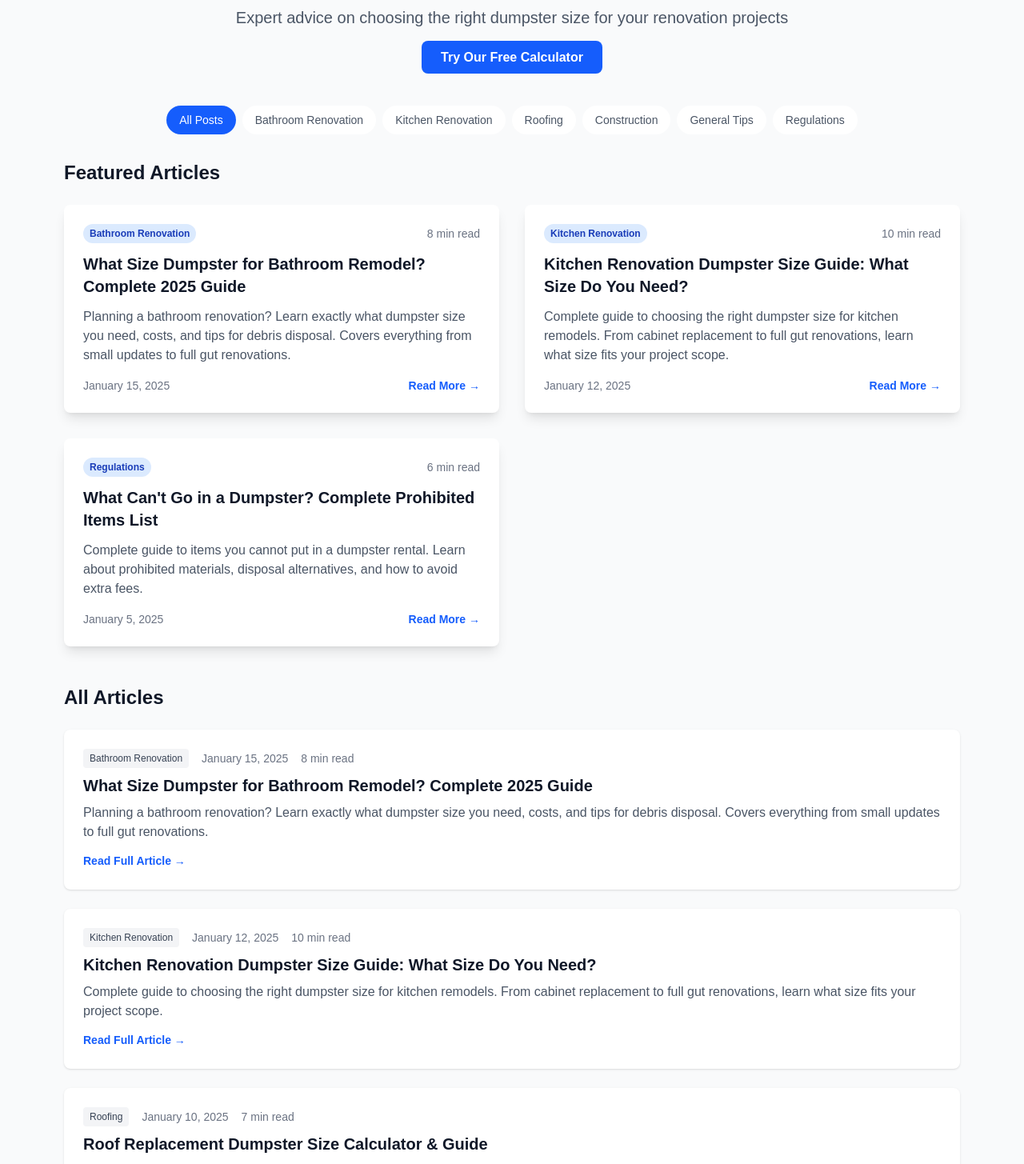
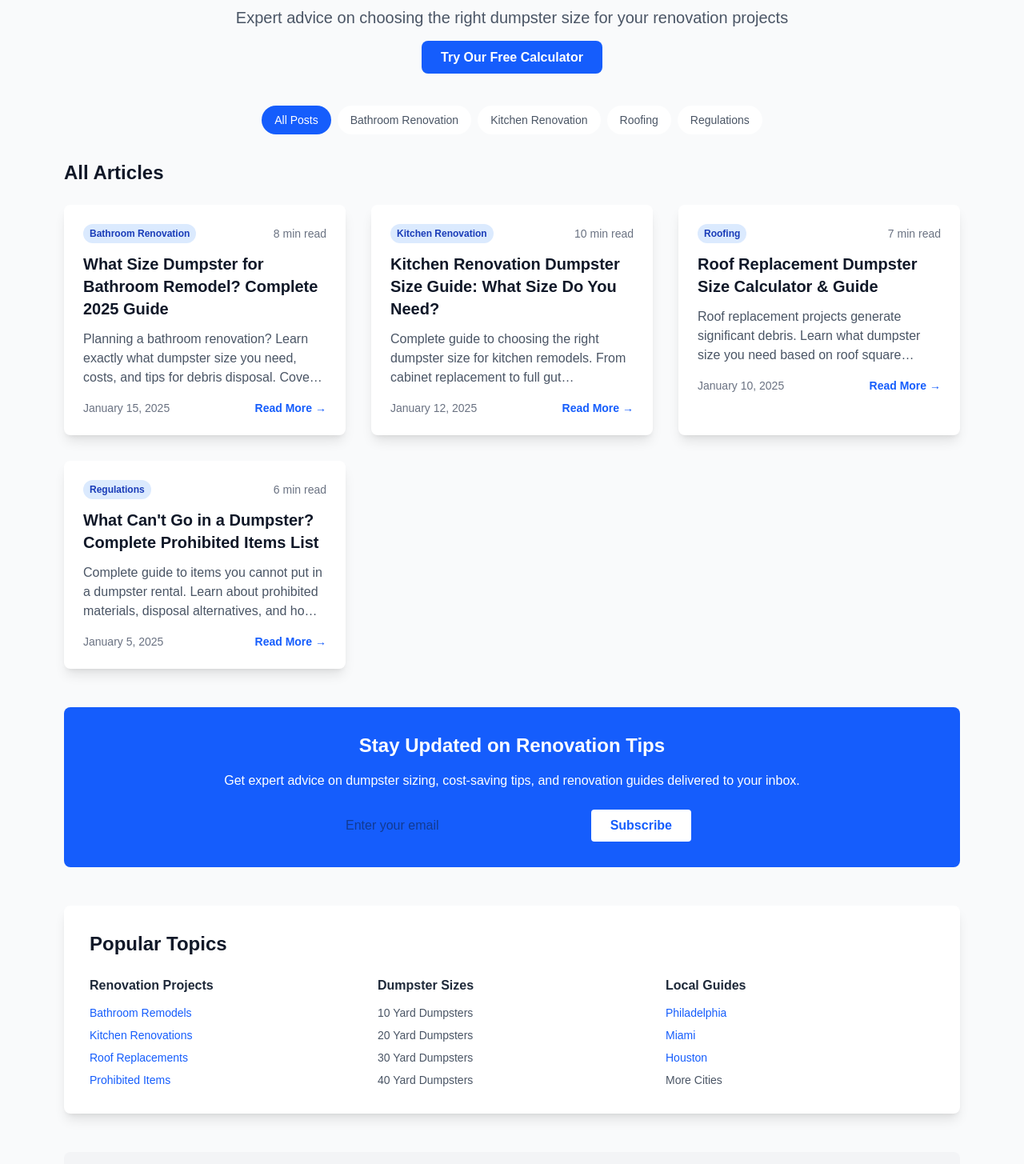
Before and after one commit to modernsitebuilders/dumpster-calculator, a Next.js app: page /blog in a window 1280 px wide. Shown: the part 80-1535 px from the top of the page at 80% size. Built offline with nearby package versions, Linux system fonts and the light colour scheme.

Commit message:
alter blog/page

```diff
--- a/app/blog/page.js
+++ b/app/blog/page.js
@@ -1,17 +1,10 @@
+'use client';
 import Link from 'next/link';
-
-export const metadata = {
-  title: 'Dumpster Rental Tips & Guides - Expert Advice Blog',
-  description: 'Expert guides on choosing the right dumpster size for home renovation projects. Learn about costs, permits, and disposal tips from industry professionals.',
-  keywords: 'dumpster rental guides, renovation waste disposal, dumpster size tips, home improvement debris',
-  openGraph: {
-    title: 'Dumpster Rental Tips & Guides - Expert Advice Blog',
-    description: 'Expert guides on choosing the right dumpster size for home renovation projects.',
-    url: 'https://dumpster-size-calculator.com/blog',
-  }
-};
+import { useState } from 'react';
 
 export default function BlogIndex() {
+  const [selectedCategory, setSelectedCategory] = useState("All Posts");
+
   const blogPosts = [
     {
       title: "What Size Dumpster for Bathroom Remodel? Complete 2025 Guide",
@@ -56,10 +49,13 @@ export default function BlogIndex() {
     "Bathroom Renovation",
     "Kitchen Renovation",
     "Roofing",
-    "Construction",
-    "General Tips",
     "Regulations"
   ];
+
+  // Filter posts based on selected category
+  const filteredPosts = selectedCategory === "All Posts"
+    ? blogPosts
+    : blogPosts.filter(post => post.category === selectedCategory);
 
   return (
     <main className="min-h-screen bg-gray-50">
@@ -86,8 +82,9 @@ export default function BlogIndex() {
             {categories.map((category) => (
               <button
                 key={category}
+                onClick={() => setSelectedCategory(category)}
                 className={`px-4 py-2 rounded-full text-sm font-medium transition-colors ${
-                  category === "All Posts"
+                  category === selectedCategory
                     ? "bg-blue-600 text-white"
                     : "bg-white text-gray-600 hover:bg-gray-100"
                 }`}
@@ -98,11 +95,13 @@ export default function BlogIndex() {
           </div>
         </div>
 
-        {/* Featured Posts */}
+        {/* Show filtered posts */}
         <div className="mb-12">
-          <h2 className="text-2xl font-bold text-gray-900 mb-6">Featured Articles</h2>
-          <div className="grid md:grid-cols-2 gap-8">
-            {blogPosts.filter(post => post.featured).map((post) => (
+          <h2 className="text-2xl font-bold text-gray-900 mb-6">
+            {selectedCategory === "All Posts" ? "All Articles" : selectedCategory}
+          </h2>
+          <div className="grid md:grid-cols-2 lg:grid-cols-3 gap-8">
+            {filteredPosts.map((post) => (
               <article key={post.slug} className="bg-white rounded-lg shadow-lg overflow-hidden hover:shadow-xl transition-shadow">
                 <div className="p-6">
                   <div className="flex items-center justify-between mb-3">
@@ -126,42 +125,6 @@ export default function BlogIndex() {
                       className="text-blue-600 hover:text-blue-800 font-semibold text-sm"
                     >
                       Read More →
-                    </Link>
-                  </div>
-                </div>
-              </article>
-            ))}
-          </div>
-        </div>
-
-        {/* All Posts */}
-        <div className="mb-12">
-          <h2 className="text-2xl font-bold text-gray-900 mb-6">All Articles</h2>
-          <div className="space-y-6">
-            {blogPosts.map((post) => (
-              <article key={post.slug} className="bg-white rounded-lg shadow p-6 hover:shadow-lg transition-shadow">
-                <div className="flex items-start justify-between">
-                  <div className="flex-1">
-                    <div className="flex items-center gap-4 mb-2">
-                      <span className="inline-block bg-gray-100 text-gray-700 text-xs px-2 py-1 rounded font-medium">
-                        {post.category}
-                      </span>
-                      <span className="text-sm text-gray-500">{post.publishDate}</span>
-                      <span className="text-sm text-gray-500">{post.readTime}</span>
-                    </div>
-                    <h3 className="text-xl font-bold text-gray-900 mb-2 hover:text-blue-600 transition-colors">
-                      <Link href={`/blog/${post.slug}`}>
-                        {post.title}
-                      </Link>
-                    </h3>
-                    <p className="text-gray-600 mb-3">
-                      {post.excerpt}
-                    </p>
-                    <Link
-                      href={`/blog/${post.slug}`}
-                      className="text-blue-600 hover:text-blue-800 font-semibold text-sm"
-                    >
-                      Read Full Article →
                     </Link>
                   </div>
                 </div>
@@ -200,7 +163,7 @@ export default function BlogIndex() {
                 <li><Link href="/blog/bathroom-remodel-dumpster-size" className="text-blue-600 hover:underline">Bathroom Remodels</Link></li>
                 <li><Link href="/blog/kitchen-renovation-dumpster-size" className="text-blue-600 hover:underline">Kitchen Renovations</Link></li>
                 <li><Link href="/blog/roof-replacement-dumpster-size" className="text-blue-600 hover:underline">Roof Replacements</Link></li>
-                <li><Link href="/blog" className="text-gray-600 hover:text-blue-600">Basement Cleanouts</Link></li>
+                <li><Link href="/blog/prohibited-items-dumpster" className="text-blue-600 hover:underline">Prohibited Items</Link></li>
               </ul>
             </div>
             <div>
```
Lines whose indentation alone changed are shown as unchanged.
